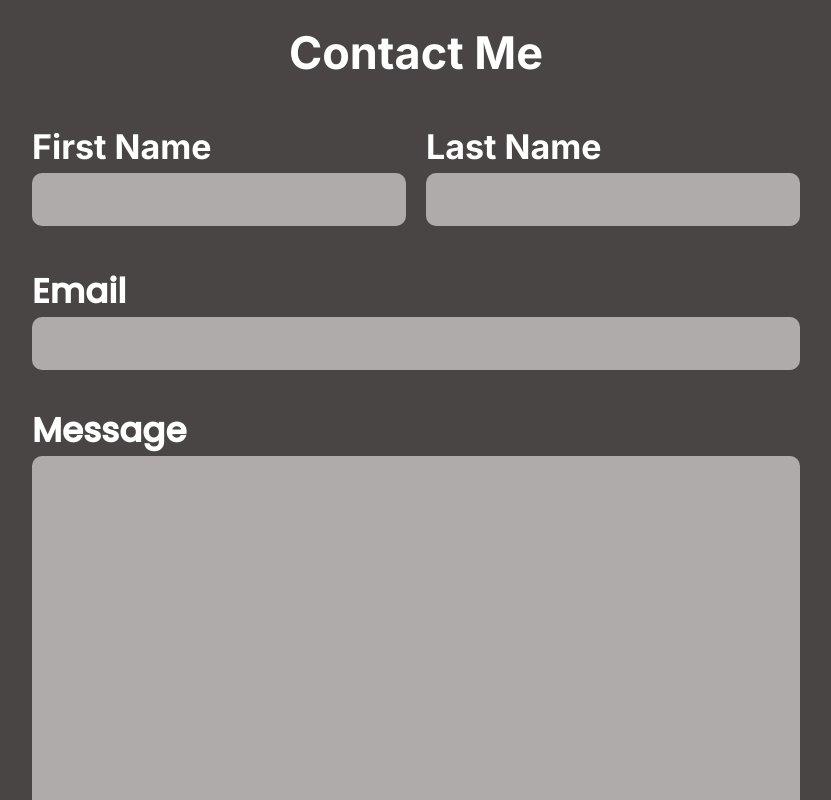
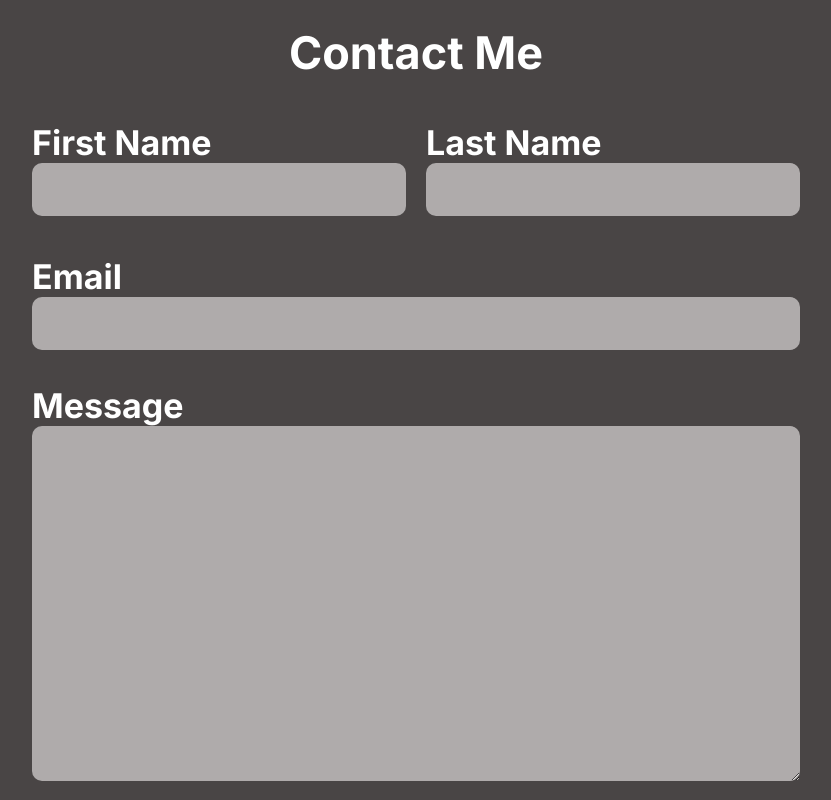
Before and after one commit to kushalvardhan-tmpl/portfolio, a React (Create React App) app: page / in a window 1280 px wide. Shown: the part 2440-3240 px from the top of the page, without its empty margins (224-1055 px from the left). Built offline with nearby package versions, Linux system fonts and the light colour scheme; no server answers.

Commit message:
font of contact page

```diff
--- a/src/contact-component/contact.css
+++ b/src/contact-component/contact.css
@@ -47,7 +47,7 @@
   flex-direction: column;
   margin-bottom: 20px;
   font-size: 34px;
-  font-family: "Inter";
+  font-family: "Inter" !important;
   font-weight: 700;
 }
 #fname {
@@ -84,7 +84,10 @@
   margin-block: 20px;
   font-weight: 700;
   font-size: 34px;
+}
+#mail label {
   font-family: Inter;
+  font-weight: 700;
 }
 #textmsg {
   display: flex;
@@ -92,10 +95,12 @@
   flex-direction: column;
   padding: 15px 0px 10px 0px;
   font-weight: 700;
-  font-family: Inter;
   font-size: 34px;
 }
-
+#textmsg label {
+  font-family: Inter;
+  font-weight: 700;
+}
 #email {
   padding: 10px;
   border: 0;
--- a/src/contact-component/contactPage.js
+++ b/src/contact-component/contactPage.js
@@ -93,9 +93,7 @@ function ContactPage() {
             <form>
               <div className="f-fullName">
                 <div id="firstname">
-                  <label htmlFor="fname">
-                    <b>First Name</b>
-                  </label>
+                  <label htmlFor="fname">First Name</label>
                   <input
                     type="text"
                     id="fname"
@@ -106,9 +104,7 @@ function ContactPage() {
                   />
                 </div>
                 <div id="lastname">
-                  <label htmlFor="lname">
-                    <b>Last Name </b>
-                  </label>
+                  <label htmlFor="lname">Last Name</label>
                   <input
                     type="text"
                     id="lname"
@@ -142,9 +138,7 @@ function ContactPage() {
                 />
               </div>
               <div className="Send-btn">
-                <button onClick={handleSubmit}>
-                  <b>Send Me</b>
-                </button>
+                <button onClick={handleSubmit}>Send Me</button>
               </div>
             </form>
           </div>
--- a/src/contact-component/contactpage.css
+++ b/src/contact-component/contactpage.css
@@ -13,11 +13,11 @@
 #heading-contact {
   display: flex;
   justify-content: center;
-
   z-index: 2;
 }
 #heading-contact h1 {
   border: 2px solid white;
+  font-family: "Inter" !important;
   width: fit-content;
   position: absolute;
   background-color: rgba(74, 69, 69, 1);
@@ -28,7 +28,7 @@
   font-size: 20px;
   font-weight: 700;
   position: relative;
-  top: 30px;
+  top: 26px;
   z-index: 1;
   padding-inline: 25px;
 }
@@ -39,6 +39,18 @@
   display: flex;
   padding: 70px 0px 0px 0px;
   gap: 50px;
+}
+#firstname label {
+  font-family: inter;
+  font-weight: 700;
+}
+#lastname label {
+  font-family: inter;
+  font-weight: 700;
+}
+#u-mail label {
+  font-family: inter;
+  font-weight: 700;
 }
 .Send-btn {
   display: flex;
@@ -53,6 +65,8 @@
   border-radius: 30px;
   font-size: 25px;
   cursor: pointer;
+  font-weight: 700;
+  font-family: Inter;
 }
 .Send-btn button:hover {
   background-color: rgba(164, 27, 27, 1);
@@ -76,18 +90,20 @@
   display: flex;
   justify-content: center;
   color: white;
-  font-size: 34px;
-  font-family: Inter;
-  font-weight: 700;
   border: 2px solid white;
   position: absolute;
   z-index: 2;
   background-color: rgba(74, 69, 69, 1);
   padding-inline: 10px;
 }
+.maps-head h3 {
+  font-family: Inter;
+  font-size: 34px !important;
+  font-weight: 700;
+}
 #maps {
   position: relative;
-  top: 0px;
+  top: -8px;
 
   border: 2px solid white;
   padding: 20px;
@@ -124,6 +140,10 @@
   font-weight: 700;
   font-family: Inter;
   font-size: 34px;
+}
+#p-textmsg label {
+  font-family: inter;
+  font-weight: 700;
 }
 #u-message {
   background: rgba(244, 241, 241, 0.6);
@@ -166,6 +186,7 @@
     width: 75%;
     padding-top: 30px;
     margin: 0;
+    top: -4px;
   }
   .Send-btn button {
     padding: 5px 15px 5px 15px;
@@ -178,9 +199,12 @@
   }
 
   .maps-head {
-    font-size: 12px;
     margin: -12px;
   }
+  .maps-head h3 {
+    font-size: 12px !important;
+  }
+
   .f-fullName {
     flex-direction: column;
     gap: 0;
```
